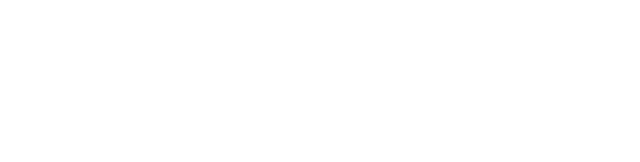
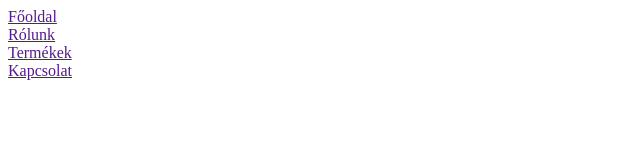
Before and after one commit to Szabboy17/teamwork, a plain HTML site: page index.html in a window 1280 px wide. Shown: the whole page, without its empty margins (0-640 px from the left). Drawn offline with Linux system fonts and the light colour scheme.

Commit message:
teamwork

```diff
--- a/index.css
+++ b/index.css
@@ -0,0 +1,5 @@
+header{
+    display: flex;
+    height: 150px;
+    flex-direction: column;
+}
--- a/index.html
+++ b/index.html
@@ -4,7 +4,19 @@
     <meta charset="UTF-8">
     <meta name="viewport" content="width=device-width, initial-scale=1.0">
     <title>Document</title>
+    <link rel="stylesheet" href="index.css">
+    <script src="index.js"></script>
 </head>
+<header>
+
+<a href="">Főoldal</a>
+<a href="">Rólunk</a>
+<a href="">Termékek</a>
+<a href="">Kapcsolat</a>
+
+</header>
+
+
 <body>
 
 </body>
```
